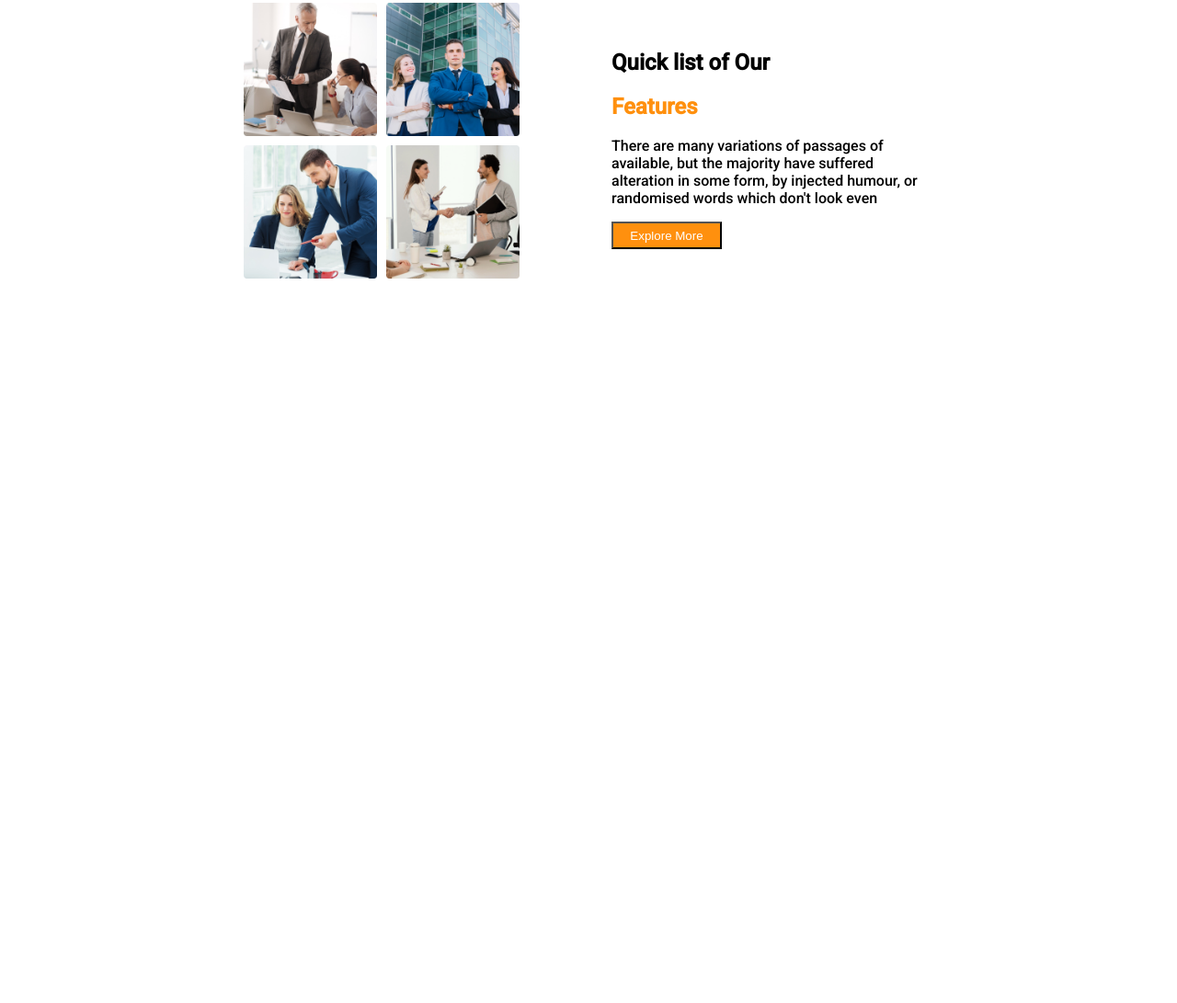
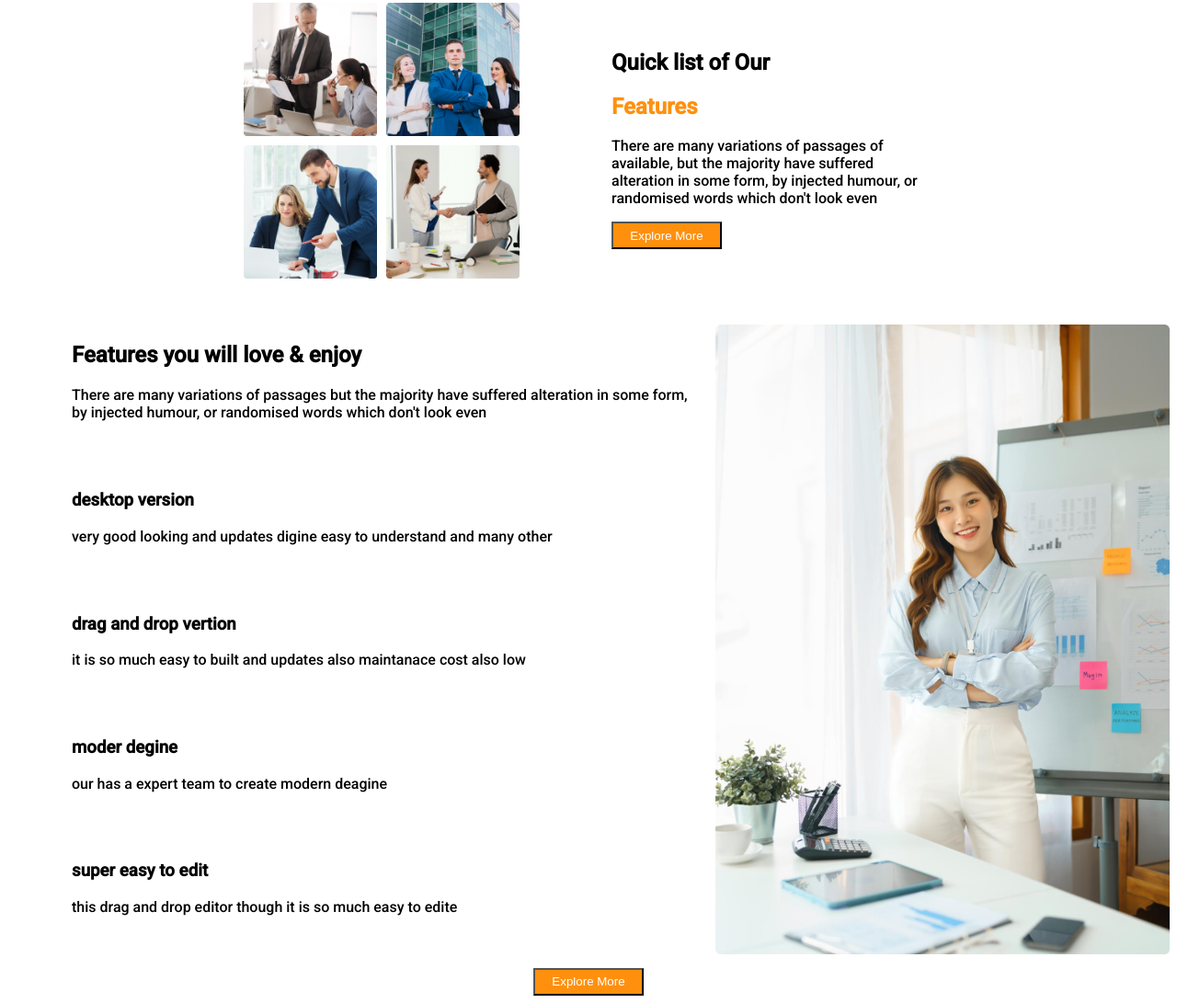
Before and after one commit to sheikh-faedul/architect, a plain HTML site: page index.html in a window 1280 px wide. Shown: the part 717-1808 px from the top of the page at 92% size. Before the commit the page ends 1028 px from the top, so only its background shows below. Drawn offline with Linux system fonts and the light colour scheme.

Commit message:
more abot feature complete with style

```diff
--- a/index.html
+++ b/index.html
@@ -61,6 +61,49 @@
                 </div>
             </div>
         </section>
+        <!-- feature part end
+        ------------------ -->
+        <!-- more about feature -->
+        <section class="feature-descripetion">
+            <div class="our-work">
+                <div class="about-work">
+                    <h1>
+                     Features you will love & enjoy
+                    </h1>
+                    <p>
+                     There are many variations of passages  but the majority have suffered alteration in some form, by injected humour, or randomised words which don't look even
+                    </p>
+               </div>
+                <div class="about-work">
+                 <h3>desktop version</h3>
+                 <p>very good looking and updates digine
+                     easy to understand and many other
+                 </p>
+                </div>
+                <div class="about-work">
+                 <h3>drag and drop vertion</h3>
+                 <p>it is so much easy to built and updates also maintanace cost also low</p>
+                </div>
+                <div class="about-work">
+                 <h3>moder degine</h3>
+                 <p>our has a expert team to create modern deagine </p>
+                </div>
+                <div class="about-work">
+                 <h3>super easy to edit</h3>
+                 <p>this drag and drop editor though it  is so much easy to edite</p>
+                </div>
+            </div>
+            <div class="descripetion-pic">
+                <img src="images/architect.png" alt="">
+            </div>
+
+        </section>
+        <div class="explore-btn">
+            <button>
+                Explore More
+            </button>
+        </div>
+        <!-- more about feature end -->
     </main>
 </body>
 </html>
--- a/styles/style.css
+++ b/styles/style.css
@@ -74,3 +74,29 @@ span{
 }
 /* -feature--- end
 ------------------- */
+.feature-descripetion{
+    display: flex;
+    margin-top: 30px;
+
+}
+.our-work{
+    display: flex;
+    flex-direction: column;
+    margin-left: 50px;
+
+}
+.about-work{
+     margin: 20px;
+}
+.descripetion-pic{
+    width: 800px;
+    height: 700px;
+    margin-top: 20px;
+}
+.descripetion-pic img{
+    width: 100%;
+}
+.explore-btn{
+    display: flex;
+    justify-content: center;
+}
```
